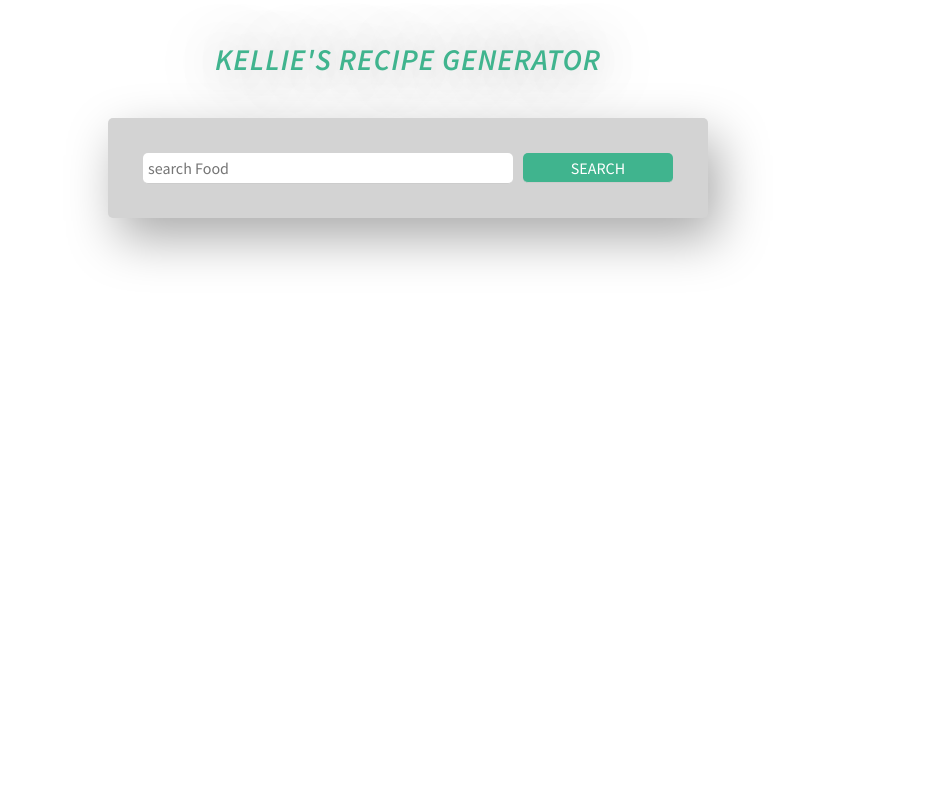
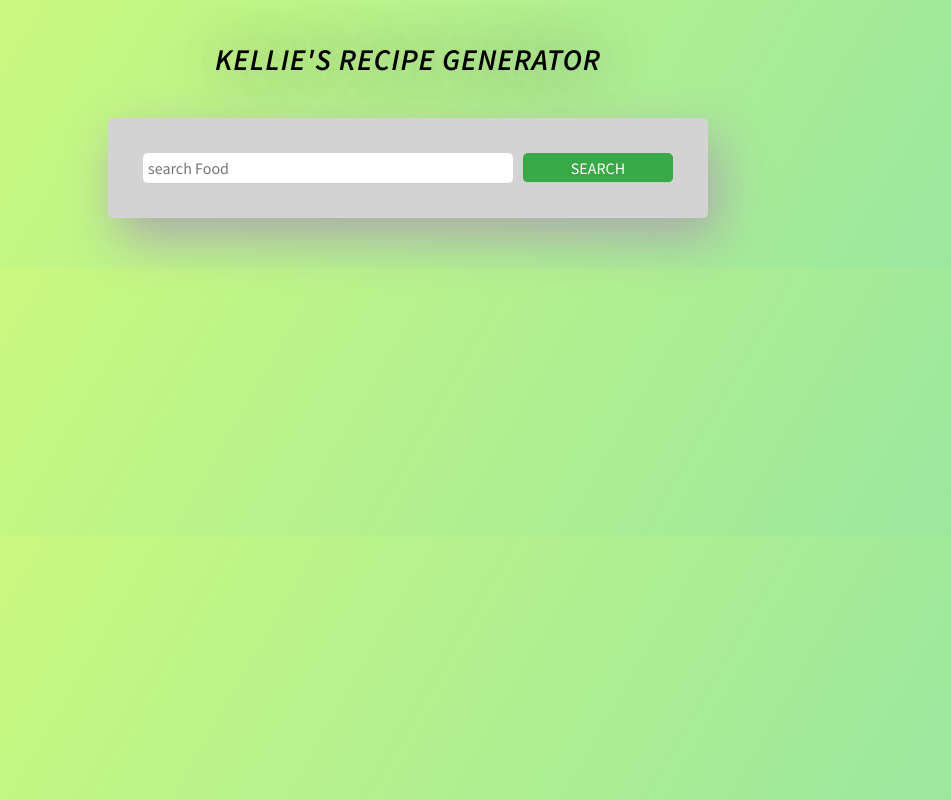
Before and after one commit to kelvin-daniel/recipegenerator, a React (Create React App) app in the folder recipe-generator/: page / in a window 1280 px wide. Shown: the whole page, without its empty margins (232-1183 px from the left). Built offline with nearby package versions, Linux system fonts and the light colour scheme; the HTML template or start-up script is replaced by a standard one.

Commit message:
add styling

```diff
--- a/recipe-generator/src/App.css
+++ b/recipe-generator/src/App.css
@@ -12,6 +12,7 @@
 
 html {
   font-size: 62.5%;
+  background-image: linear-gradient(120deg, #d4fc79 0%, #96e6a1 100%);
 }
 
 .App {
@@ -24,7 +25,7 @@ h1 {
   font-size: 3rem;
   letter-spacing: 0.1rem;
   font-style: italic;
-  color: #40b48e;
+  color: #DarkOrange;
   text-shadow: 0 0.2rem 5rem rgb(119, 115, 115);
   text-transform: uppercase;
   margin: 4rem 0;
@@ -80,8 +81,8 @@ h1 {
 .search-form input[type="submit"] {
   width: 25%;
   text-transform: uppercase;
-  background-color: #40b48e;
-  color: #fff;
+  background-color: #39a847;
+  color: rgb(255, 253, 253);
 }
 
 .recipes {
@@ -126,14 +127,14 @@ h1 {
 
 .recipe a {
   font-size: 1.8rem;
-  color: #40b48e;
+  color: #111615;
 }
 
 .recipe button {
   font-size: 2rem;
   text-transform: uppercase;
-  color: #fff;
-  background-color: #40b48e;
+  color: rgb(0, 0, 0);
+  background-color: #d4d111;
   border: none;
   border-radius: 0.5rem;
   height: 3rem;
@@ -156,6 +157,6 @@ h1 {
 }
 
 .ingredient-weight {
-  color: #40b48e;
+  color: #022016;
   font-size: 1.3rem;
 }
```
